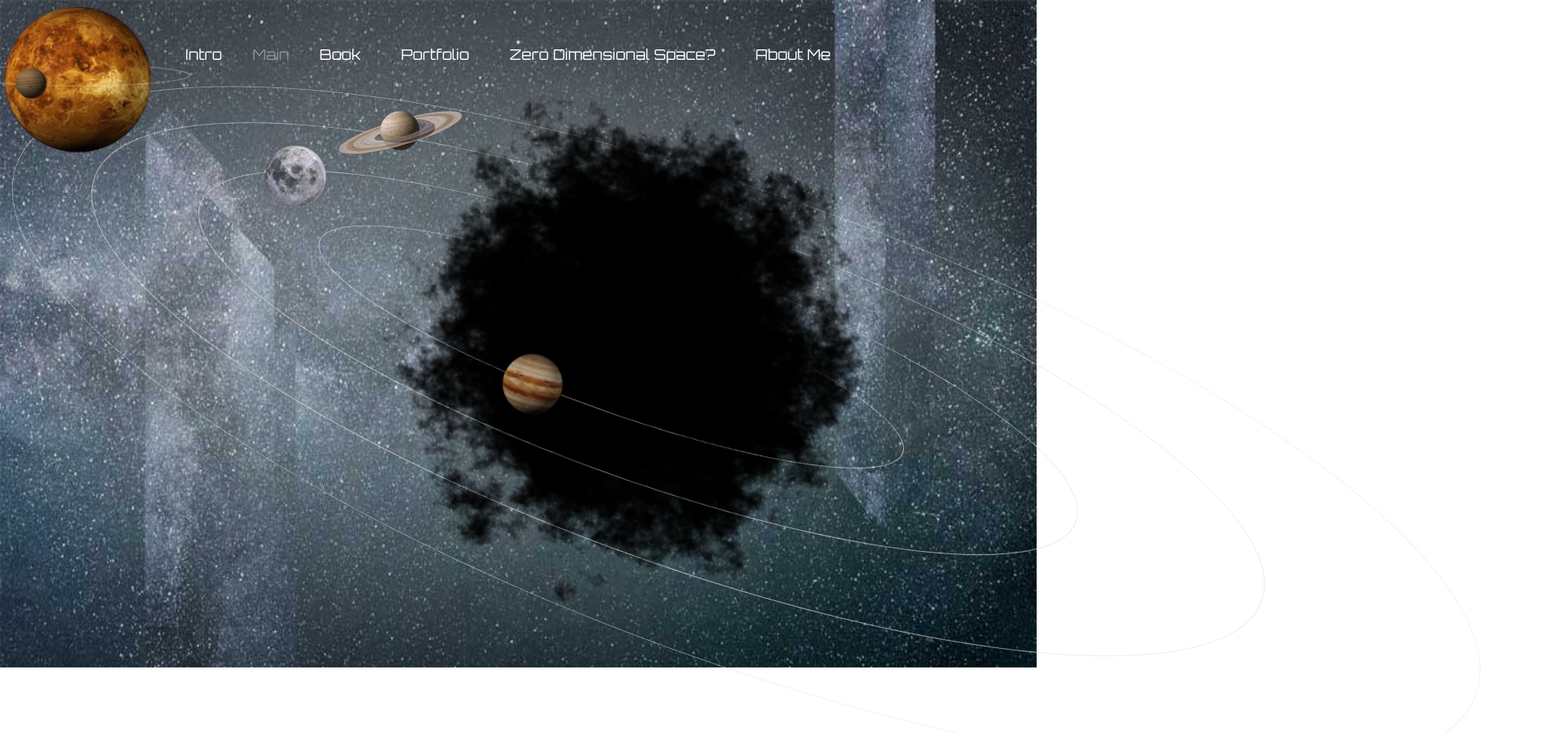
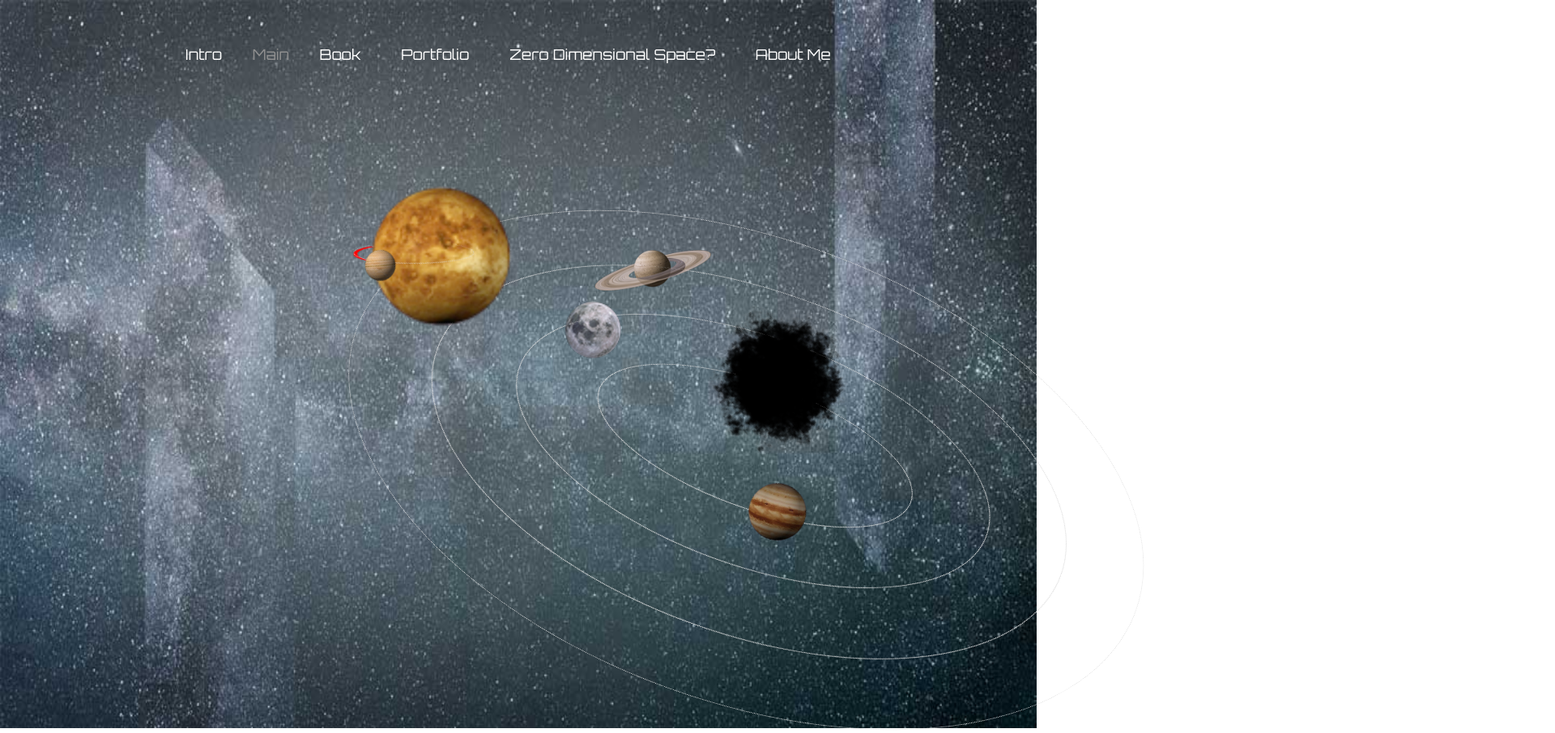
Before and after one commit to jlee0703/zerods, a plain HTML site: page main.html in a window 1280 px wide. Shown: the top 906 px of the page at 81% size, 1920 px wide, since content can reach past the window. Drawn offline with Linux system fonts and the light colour scheme; a web font is replaced by a local one.

Commit message:
Orbit css

```diff
--- a/css/main.css
+++ b/css/main.css
@@ -4,7 +4,7 @@ body {
   height: 100%;
   background-image: url("../images/bg_space_2_1.jpg");
   background-repeat: no-repeat;
-  background-size: 100% 110%;
+  background-size: 100% 120%;
   overflow: hidden;
 }
 
@@ -18,10 +18,10 @@ body {
   position: relative;
 }
 .planet {
-  width: 1918px;
+  width: 80%;
   height: 707px;
   position: absolute;
-  margin: 300px 0 0 40%;
+  margin: 400px 0 0 40%;
   transform: rotate(20deg);
 }
 .planet > li {
@@ -38,13 +38,13 @@ body {
   border: none;
   width: 20%;
   height: 5%;
-  top: 45%;
+  top: 33%;
   left: 40%;
 }
 .blackHole {
-  width: 650px;
-  top: -1200%;
-  left: -80%;
+  width: 100%;
+  top: -500%;
+  left: 0%;
   z-index: 18;
   animation-name: blackHole;
   animation-duration: 60s;
@@ -63,20 +63,20 @@ body {
   border-bottom-style: none;
   width: 40%;
   height: 22%;
-  top: 23%;
-  left: 20%;
+  top: 24%;
+  left: 30%;
 }
 .planet .jupiterFront {
   border-top-style: none;
   width: 40%;
   height: 22%;
-  top: 23%;
-  left: 20%;
+  top: 24%;
+  left: 30%;
   z-index: 19;
 }
 .jupiter {
   width: 80px;
-  top: 50%;
+  top: 60%;
   left: 10%;
   z-index: 20;
   animation-name: jupiter;
@@ -86,56 +86,58 @@ body {
 }
 @keyframes jupiter {
   0% {
-    top: 50%;
+    top: 60%;
     left: 10%;
     z-index: 20;
   }
   10% {
     top: 70%;
-    left: 25%;
+    left: 36%;
   }
   20% {
-    top: 75%;
-    left: 40%;
+    top: 68%;
+    left: 62%;
+  }
+  25% {
+    top: 60%;
+    left: 75%;
   }
   30% {
-    top: 75%;
-    left: 55%;
+    top: 20%;
+    left: 90%;
   }
   40% {
-    top: 68%;
+    top: -20%;
+    left: 80%;
+  }
+  45% {
+    z-index: 20;
+  }
+  50% {
+    top: -25%;
     left: 70%;
-  }
-  50% {
-    top: 60%;
-    left: 85%;
-  }
-  55% {
-    top: 15%;
-    left: 100%;
-    z-index: 20;
+    z-index: 16;
   }
   60% {
-    top: 5;
-    left: 90%;
-    z-index: 16;
+    top: -30;
+    left: 44%;
   }
   70% {
     top: -25%;
-    left: 59%;
+    left: 18%;
   }
   80% {
-    top: -25%;
-    left: 28%;
+    top: -10%;
+    left: 0%;
     z-index: 16;
   }
   90% {
-    top: 15%;
-    left: -3%;
+    top: 5%;
+    left: -5%;
     z-index: 20;
   }
   100% {
-    top: 50%;
+    top: 60%;
     left: 10%;
   }
 }
@@ -144,15 +146,15 @@ body {
   border-bottom-style: none;
   width: 60%;
   height: 40%;
-  top: 15%;
-  left: 12%;
+  top: 16%;
+  left: 20%;
 }
 .planet .moonFront {
   border-top-style: none;
   width: 60%;
   height: 40%;
-  top: 15%;
-  left: 12%;
+  top: 16%;
+  left: 20%;
   z-index: 19;
 }
 .moon {
@@ -261,15 +263,15 @@ body {
   border-bottom-style: none;
   width: 80%;
   height: 60%;
-  top: 7%;
-  left: 5%;
+  top: 8%;
+  left: 10%;
 }
 .planet .saturnFront {
   border-top-style: none;
   width: 80%;
   height: 60%;
-  top: 7%;
-  left: 5%;
+  top: 8%;
+  left: 10%;
   z-index: 19;
 }
 .saturn {
@@ -482,8 +484,8 @@ body {
   border-radius: 50%;
   transform: rotate(-20deg);
   position: absolute;
-  top: 70%;
-  left: -18%;
+  top: 80%;
+  left: -10%;
   z-index: 27;
 }
 .marsGroup:after {
@@ -495,14 +497,16 @@ body {
   border-radius: 50%;
   transform: rotate(-20deg);
   position: absolute;
-  top: 70%;
-  left: -18%;
+  top: 80%;
+  left: -10%;
   z-index: 23;
+  border-right: 5px solid red;
+  border-left: 5px solid red;
 }
 .satlitte {
   width: 40px;
-  top: 83%;
-  left: -0%;
+  top: 93%;
+  left: 0%;
   z-index: 30;
   animation-name: satlitte;
   animation-duration: 5s;
@@ -511,32 +515,36 @@ body {
 }
 @keyframes satlitte {
   0% {
-    top: 83%;
+    top: 93%;
     left: 0%;
     z-index: 30;
   }
-  10% {
+  /* 10% {
     top: 74%;
   }
   20% {
     top: 66%;
-  }
-  30% {
+  } */
+  25% {
+    top: 58%;
+    left: 50%;
+  }
+  /* 30% {
     top: 56%;
-  }
+  } */
   35% {
-    top: 33%;
-    left: 45%;
+    top: 45%;
+    left: 55%;
     z-index: 30;
   }
   40% {
-    top: 40%;
-    left: 34%;
+    /* top: 40%;
+    left: 34%; */
     z-index: 24;
   }
   50% {
-    top: 48%;
-    left: 25%;
+    top: 55%;
+    left: 40%;
   }
   60% {
     top: 60;
@@ -544,12 +552,16 @@ body {
   70% {
     top: 70%;
   }
-  80% {
+  75% {
+    top: 80%;
+    left: -5%;
+  }
+  /* 80% {
     top: 78%;
-  }
+  } */
   85% {
     top: 90%;
-    left: -22%;
+    left: -15%;
     z-index: 24;
   }
   90% {
@@ -558,7 +570,7 @@ body {
     z-index: 30;
   }
   100% {
-    top: 83%;
+    top: 93%;
     left: 0%;
   }
 }
--- a/main.html
+++ b/main.html
@@ -50,24 +50,24 @@
       <content class="solarSystem">
         <ul class="planet">
           <li class="center">
-            <img class="blackHole" src="images/black_hole.png" />
+            <img class="blackHole" src="images/black_hole_128.png" />
           </li>
           <li class="jupiterOrbit">
-            <img class="jupiter" src="images/jupiter.png" />
+            <img class="jupiter" src="images/jupiter_132.png" />
           </li>
           <li class="jupiterFront"></li>
           <li class="moonOrbit">
-            <img class="moon" src="images/moon.png" />
+            <img class="moon" src="images/moon_64.png" />
           </li>
           <li class="moonFront"></li>
           <li class="saturnOrbit">
-            <img class="saturn" src="images/saturn.png" />
+            <img class="saturn" src="images/saturn_192X78.png" />
           </li>
           <li class="saturnFront"></li>
           <li class="marsOrbit">
             <section class="marsGroup">
-              <img class="mars" src="images/mars.png" />
-              <img class="satlitte" src="images/planet01.png" />
+              <img class="mars" src="images/mars_83.png" />
+              <img class="satlitte" src="images/planet01_58.png" />
             </section>
           </li>
         </ul>
```
Also changed, not shown: index.html (+1 -1 lines), images/black_hole.png (deleted), images/black_hole_128.png (added), images/black_hole_192.png (added), images/jupiter.png (deleted), images/jupiter_132.png (added), images/mars.png (deleted), images/mars_83.png (added), images/moon.png (deleted), images/moon_64.png (added), images/planet01.png (deleted), images/planet01_58.png (added), images/saturn.png (deleted), images/saturn_192X78.png (added).
